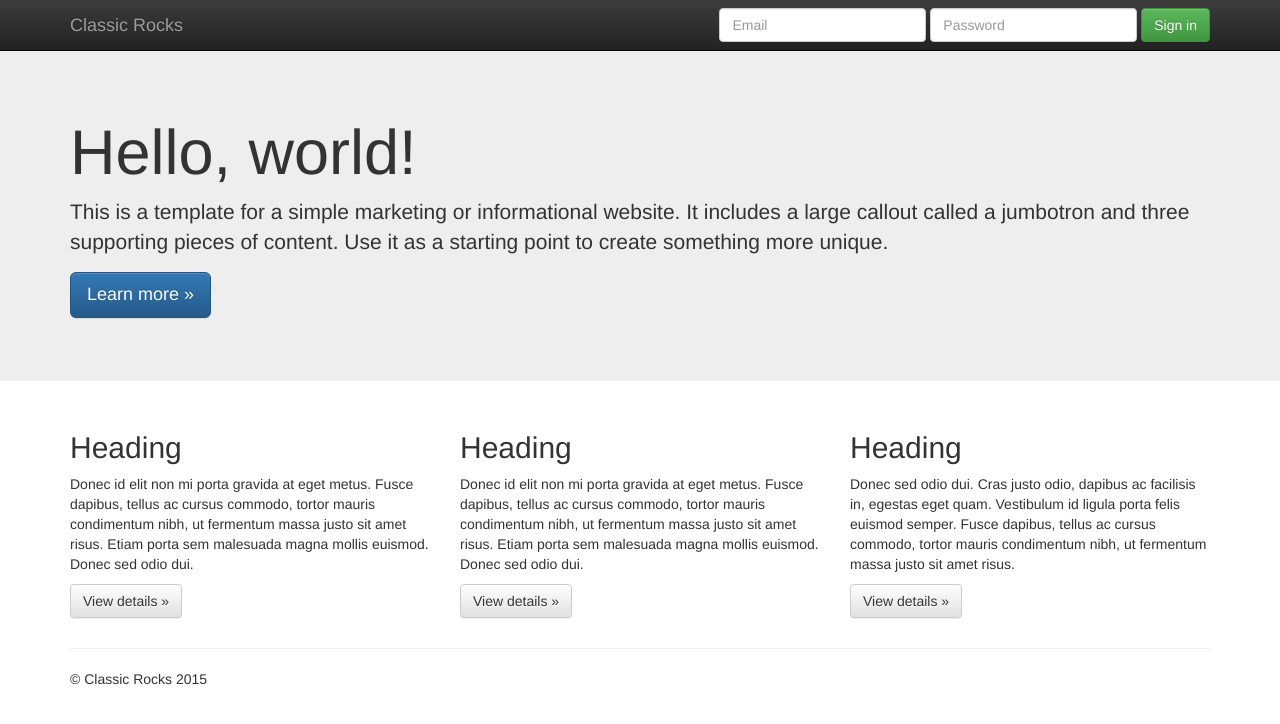
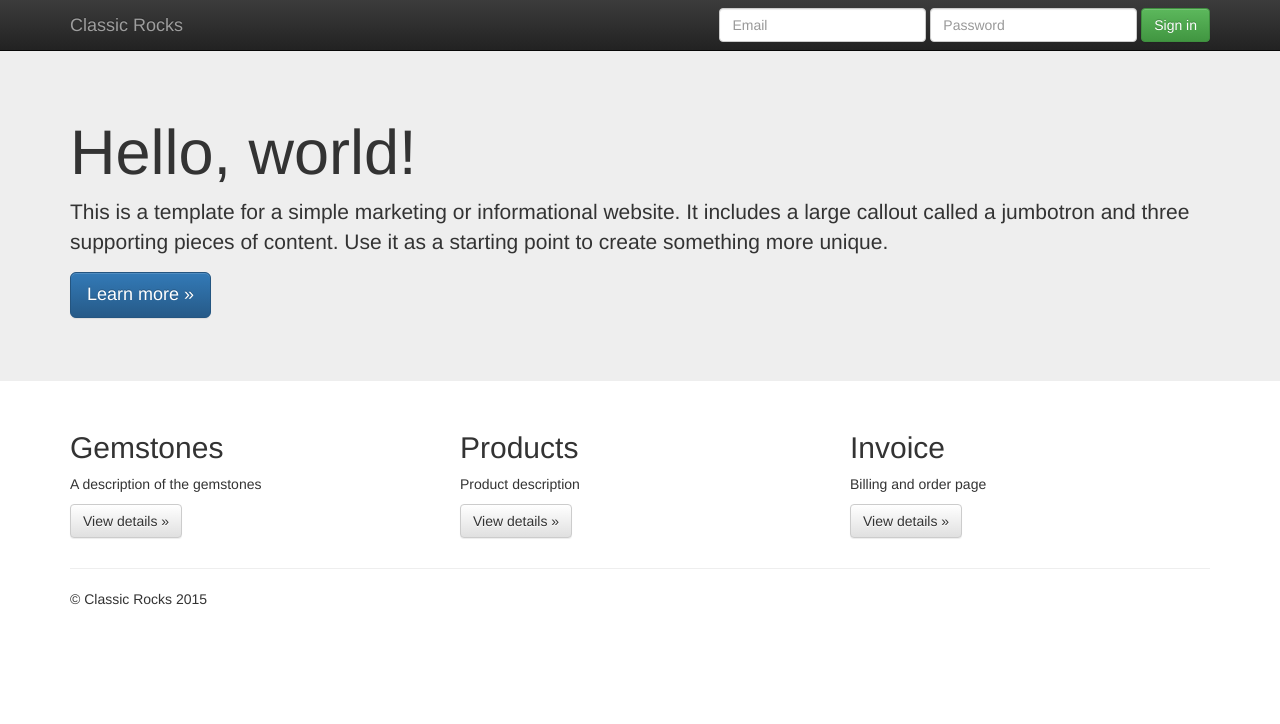
Before and after one commit to jrosaaen/Classic-Rocks, a plain HTML site: page index.html in a window 1280 px wide. Drawn offline with nearby package versions, Linux system fonts and the light colour scheme.

Commit message:
Changes links to the new pages

```diff
--- a/index.html
+++ b/index.html
@@ -64,19 +64,19 @@
       <!-- Example row of columns -->
       <div class="row">
         <div class="col-md-4">
-          <h2>Heading</h2>
-          <p>Donec id elit non mi porta gravida at eget metus. Fusce dapibus, tellus ac cursus commodo, tortor mauris condimentum nibh, ut fermentum massa justo sit amet risus. Etiam porta sem malesuada magna mollis euismod. Donec sed odio dui. </p>
-          <p><a class="btn btn-default" href="#" role="button">View details &raquo;</a></p>
+          <h2>Gemstones</h2>
+          <p>A description of the gemstones</p>
+          <p><a class="btn btn-default" href="/gemstone" role="button">View details &raquo;</a></p>
         </div>
         <div class="col-md-4">
-          <h2>Heading</h2>
-          <p>Donec id elit non mi porta gravida at eget metus. Fusce dapibus, tellus ac cursus commodo, tortor mauris condimentum nibh, ut fermentum massa justo sit amet risus. Etiam porta sem malesuada magna mollis euismod. Donec sed odio dui. </p>
-          <p><a class="btn btn-default" href="#" role="button">View details &raquo;</a></p>
+          <h2>Products</h2>
+          <p>Product description</p>
+          <p><a class="btn btn-default" href="/product" role="button">View details &raquo;</a></p>
        </div>
         <div class="col-md-4">
-          <h2>Heading</h2>
-          <p>Donec sed odio dui. Cras justo odio, dapibus ac facilisis in, egestas eget quam. Vestibulum id ligula porta felis euismod semper. Fusce dapibus, tellus ac cursus commodo, tortor mauris condimentum nibh, ut fermentum massa justo sit amet risus.</p>
-          <p><a class="btn btn-default" href="#" role="button">View details &raquo;</a></p>
+          <h2>Invoice</h2>
+          <p>Billing and order page</p>
+          <p><a class="btn btn-default" href="/invoice" role="button">View details &raquo;</a></p>
         </div>
       </div>
 
```
